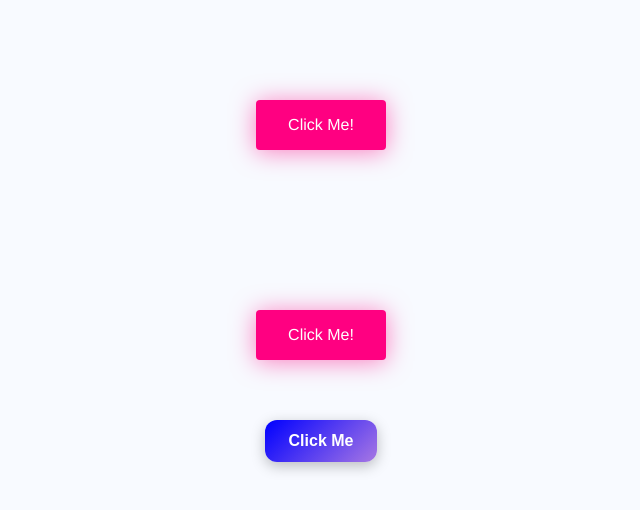
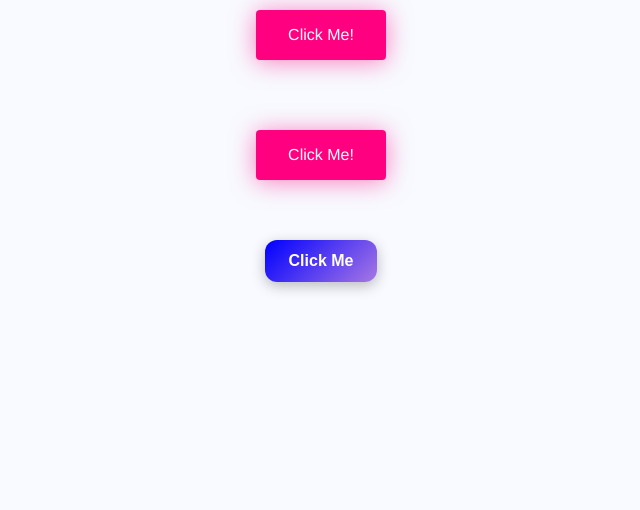
Before and after one commit to barrett38/Button-Gallery, a React (Create React App) app: page / in a window 1280 px wide. Shown: the top 510 px of the page, without its empty margins (319-959 px from the left). Built offline with nearby package versions, Linux system fonts and the light colour scheme.

Commit message:
Adjusting CSS

```diff
--- a/src/components/ExpandingButton/ExpandingButton.css
+++ b/src/components/ExpandingButton/ExpandingButton.css
@@ -29,8 +29,8 @@
 
 .animated-button .ripple {
   position: absolute;
-  top: 50%;
-  left: 50%;
+  margin-top: 10px;
+  margin-bottom: 60px;
   width: 0;
   height: 0;
   background: rgba(255, 255, 255, 0.6);
--- a/src/components/bubbly-button/Bubbly-Buttons-Styles.css
+++ b/src/components/bubbly-button/Bubbly-Buttons-Styles.css
@@ -22,7 +22,7 @@ body {
   display: inline-block;
   font-size: 1em;
   padding: 1em 2em;
-  margin-top: 100px;
+  margin-top: 10px;
   margin-bottom: 60px;
   background-color: var(--button-color);
   color: var(--font-color);
```
